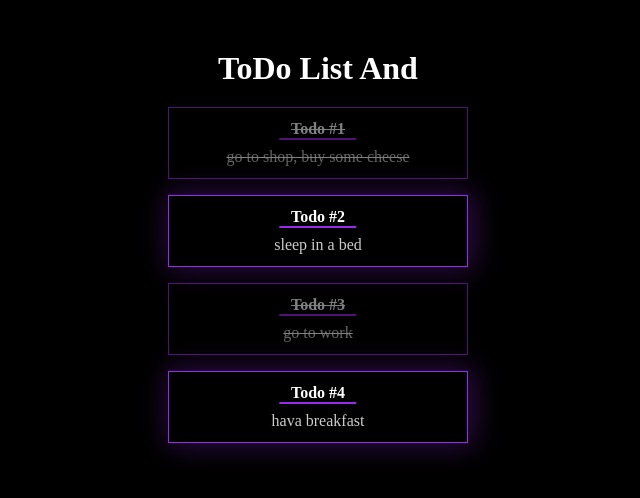
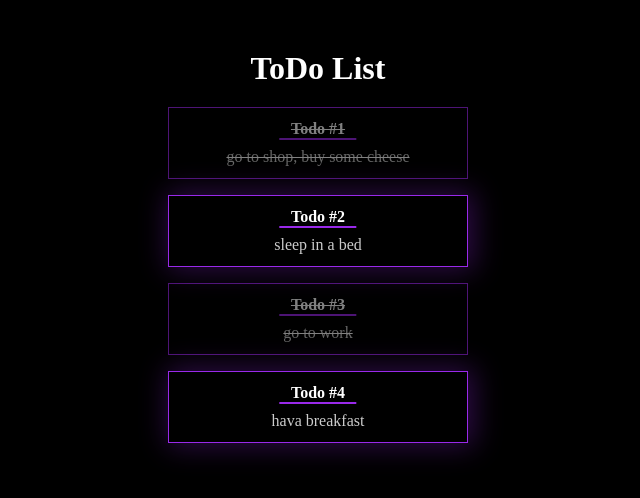
Before and after one commit to sanjarbekweb/js_learn, a website built with Vite: page index.html in a window 1280 px wide. Shown: the whole page, without its empty margins (322-962 px from the left). Built offline with nearby package versions, Linux system fonts and the light colour scheme.

Commit message:
remove and

```diff
--- a/index.html
+++ b/index.html
@@ -12,7 +12,7 @@
 <body>
   <div id="app">
 
-    <h1>ToDo List And</h1>
+    <h1>ToDo List</h1>
     <ul>
 
     </ul>
```
